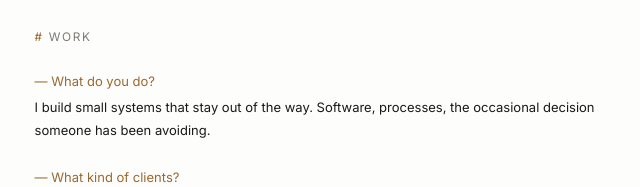
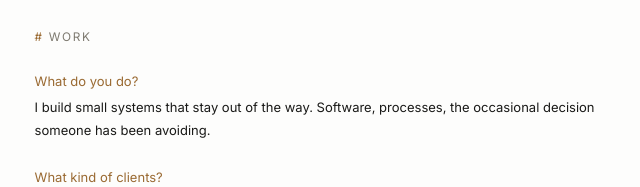
Before and after one commit to JanKosutnik/Kosutnik, a Next.js app: page / in a window 1280 px wide. Shown: the part 613-800 px from the top of the page, without its empty margins (311-951 px from the left). Built offline with nearby package versions, Linux system fonts and the light colour scheme.

Commit message:
Remove em dash prefix from QA questions

```diff
--- a/components/HomePage.tsx
+++ b/components/HomePage.tsx
@@ -33,7 +33,7 @@ function BootLine({ kind, text }: { kind: LineKind; text: string }) {
 function QA({ q, children }: { q: string; children: React.ReactNode }) {
   return (
     <div className="qa">
-      <p className="q">— {q}</p>
+      <p className="q">{q}</p>
       <p className="a">{children}</p>
     </div>
   )
```
